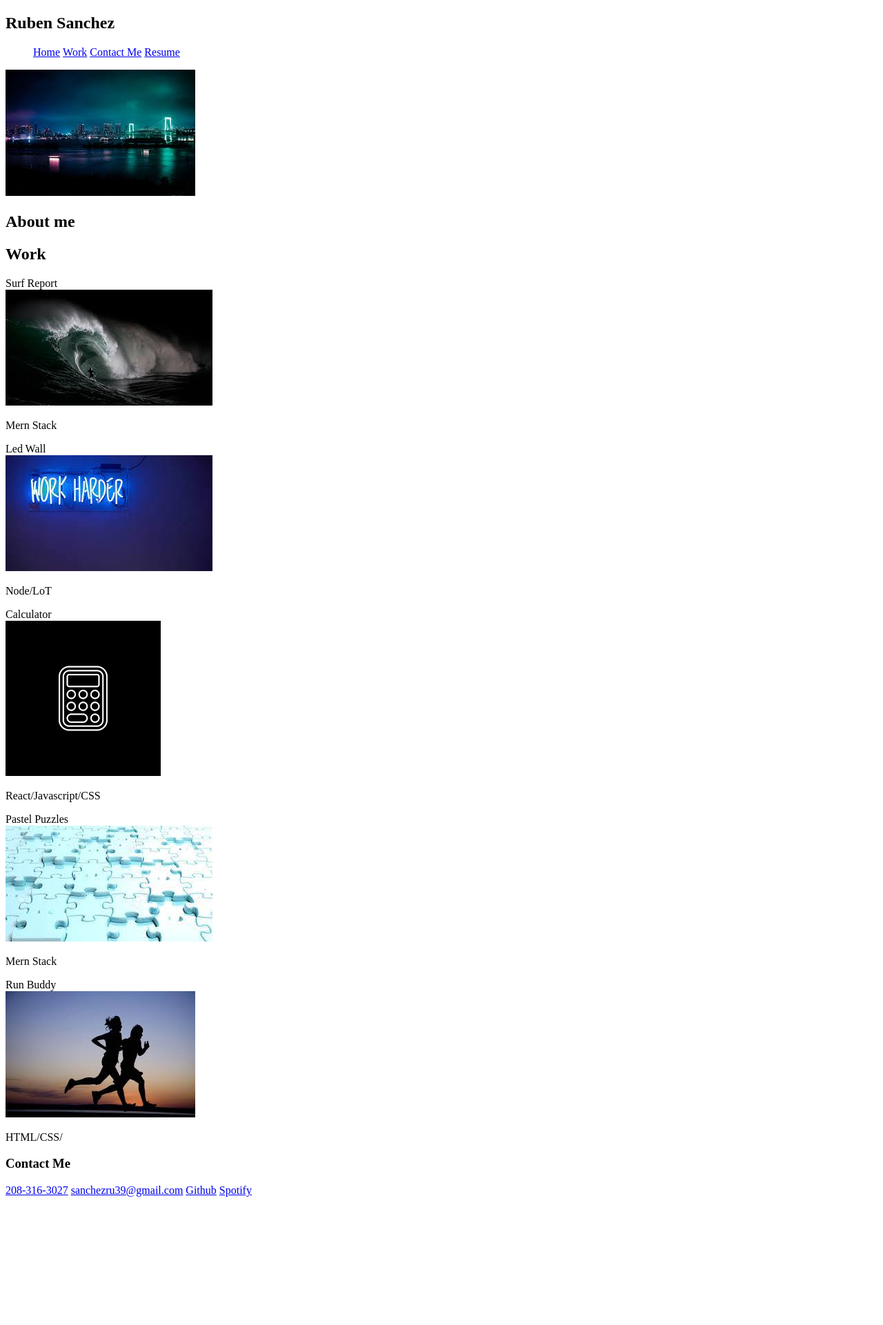
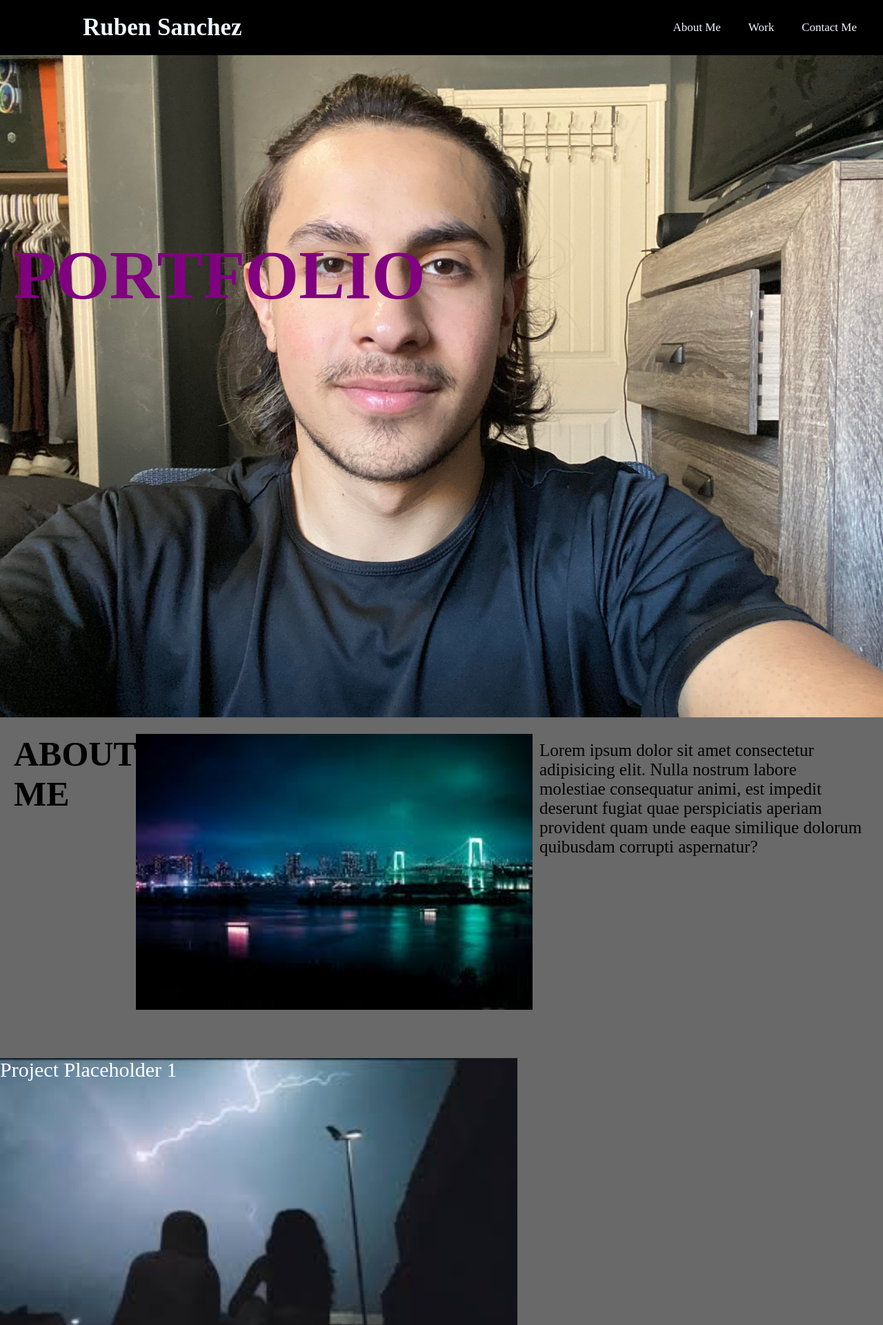
Before and after one commit to SuenoRuben/advanced-css-challenge, a plain HTML site: page index.html in a window 1280 px wide. Shown: the top 1921 px of the page at 69% size. Before the commit the page ends 1743 px from the top, so only its background shows below. Drawn offline with Linux system fonts and the light colour scheme.

Commit message:
final review

```diff
--- a/index.html
+++ b/index.html
@@ -5,72 +5,83 @@
         <meta charset="UTF-8" />
         <meta name="viewport" content="width=device-width, initial-scale=1.0" />
         <title>Advanced Selectors with CSS</title>
-        <link rel="stylesheet" href="reset.css" />
         <link rel="stylesheet" href="style.css" />
+        <link rel="stylesheet" media="screen and (max-width: 800px)" href="tablet.css"/>
+        <link rel="stylesheet" media="screen and (max-width: 530px)" href="phone.css"/>
+
 </head>
 
     <Body>
-        <section class="header">
-
-            <h1>Ruben Sanchez</h1>
-
             <nav>
+                <label class="logo">Ruben Sanchez</label>
                 <ul>
-                  <a href="#">Home</a>
-                  <a href="#">Work</a>
-                  <a href="#">Contact Me</a>
-                  <a href="#">Resume</a>
+                  <li><a href= "#main">About Me</a></li>
+                  <li><a href="#work">Work</a></li>
+                  <li><a href="#footer">Contact Me</a></li>
                 </ul>
               </nav>
-              <section id="nav">
-                <img src="./images/nav-bar.jpg" alt="rain nav background" />
+
+            <section class="portfolio">
+                <img src="./images/me.jpg">
+                <div class="portfolio-text">
+                    <h4>Portfolio</h4>
+                </div>
             </section>
-        </section>
 
-        <section class="main">
-            <h1>About me</h1>
-            <p></p>
-        </section>
+            <section class="main">
+                <div id="pic">
+                <h1 class="headings">ABOUT ME</h1>
+                <img src="images/nav-bar.jpg" alt="Neoncity">
+                <div id="paragraph">
+                <a name="main">
+                    <p>Lorem ipsum dolor sit amet consectetur adipisicing elit. Nulla nostrum labore molestiae consequatur animi, est impedit deserunt fugiat quae perspiciatis aperiam provident quam unde eaque similique dolorum quibusdam corrupti aspernatur?</p>
+                    </div>
+                </div>
+                </a>
+            </section>
 
-        <section class="work">
-            <h1>Work</h1>
-                <section id="surf">
-                    <header>Surf Report</header>
-                    <img src="./images/surf-report.jpg" alt="surf report background" />
-                    <p>Mern Stack</p>
+          <section class="work">
+                <a name="work"></a>
+                <section class="lightning">
+                  <header>Project Placeholder 1</header>
+                  <img src="./images/look-lightning.jpg" alt="two people sitting looking at the lightning" />
+
+                </section>
+                <section class="led">
+                  <header>Project Placeholder 2</header>
+                  <img src="./images/led-wall.jpg" alt="led wallpaper saying work harder" />
+
+                </section>
+                <section class="dark">
+                  <header>Project Placeholder 3</header>
+                  <img src="./images/lightning.jpg" alt="lightning dark theme" />
                 </section>
 
-                <section id="led">
-                    <header>Led Wall</header>
-                    <img src="./images/led-wall.jpg" alt="neon led background" />
-                    <p>Node/LoT</p>
+                <section class="moon">
+                  <header>Project Placeholder 4</header>
+                  <img src="./images/moon.png" alt="moons until full moon picture dark theme" />
                 </section>
 
-                <section id="calculator">
-                    <header>Calculator</header>
-                    <img src="./images/calculator.jpg" alt="calculator background" />
-                    <p>React/Javascript/CSS</p>
+                <section class="surf">
+                  <header>Project Placeholder 5</header>
+                  <img src="./images/surf-report.jpg" alt="surfing in dark ocean"/>
                 </section>
 
-                <section id="puzzle">
-                    <header>Pastel Puzzles</header>
-                    <img src="./images/pastel-puzzle.jpg" alt="pastel puzzle background" />
-                    <p>Mern Stack</p>
                 </section>
+            </section>
 
-                <section id="run">
-                    <header>Run Buddy</header>
-                    <img src="./images/run-buddy.jpg" alt="run buddy background" />
-                    <p>HTML/CSS/<p>
-                </section>
-        </section>
 
-        <section class="footer">
+
+
+        <section class="footer-contact">
+            <a name="footer">
             <h3>Contact Me</h3>
-                <a href="#">208-316-3027</a>
-                <a href="#">sanchezru39@gmail.com</a>
-                <a href="#">Github</a>
-                <a href="#">Spotify</a>
-        </section>
+                <ul>
+                    <li><a href="208-316-3027">208-316-3027</a></li>
+                    <li></li><a href="mailto:sanchezru39@gmail.com">sanchezru39@gmail.com</a></li>
+                    <li></li><a href="https://github.com/SuenoRuben">Github</a></li>
+                </ul>
+            </a>
+        </div>
     </Body>
 </html>
--- /dev/null
+++ b/phone.css
@@ -0,0 +1,18 @@
+body {
+    text-align: center;
+}
+
+.portfolio-text {
+    font-size: 60px;
+}
+
+.main {
+display: block;
+text-align: left;
+}
+
+.footer-contact {
+    height: 100%;
+    width: 100%;
+    text-align: center;
+}
--- a/style.css
+++ b/style.css
@@ -1,3 +1,183 @@
-a {
-    display:inline-block
+* {
+    padding: 0;
+    margin: 0;
+    text-decoration: none;
+    list-style: none;
+    box-sizing: border-box;
 }
+body {
+    background-color:dimgray;
+}
+/*This is the nav part of the website*/
+nav {
+    background-color:black;
+    height: 80px;
+    width: 100%;
+}
+
+label.logo {
+    color: aliceblue;
+    font-size: 35px;
+    line-height: 80px;
+    padding: 0 100px;
+    font-weight: bold;
+    margin-left: 20px;
+}
+
+nav ul {
+    float:right;
+    margin-right: 20px
+}
+
+nav ul li {
+    display:inline-block;
+    line-height: 80px;
+    margin: 0 5px;
+}
+
+nav ul li a {
+    color:aliceblue;
+    font-size: 17px;
+    padding: 7px 13px;
+    border-radius: 3px;
+}
+
+a:hover {
+    background: purple;
+    transition: .5s;
+}
+
+/*This is the portfolio of the website with a picture of me*/
+.portfolio {
+    position: relative;
+}
+
+.portfolio img {
+    max-width:100%;
+    height: auto;
+}
+
+.portfolio-text {
+    position:absolute;
+    top: 25%;
+    color: purple;
+    padding: 20px;
+    font-size: 100px;
+    text-transform: uppercase;
+    font-weight: bold;
+    margin-bottom: 5px;
+}
+
+/*This is the About Me part of the website.*/
+.main {
+    display: flex;
+    flex-direction: column;
+    box-sizing: border-box;
+    padding: 20px;
+    margin-bottom: 50px;
+}
+
+
+#pic {
+    display: flex;
+}
+
+.main h1 {
+    font-size: 50px;
+}
+
+#pic img {
+    width: 575px;
+    height: 400px;
+}
+
+.main p{
+    text-align: left;
+    font-size: 25px;
+}
+#paragraph {
+    display: flex;
+    flex-direction: column;
+    text-align: justify;
+    padding: 10px;
+
+}
+
+
+/*This is the work part of the webpage.*/
+.lightning, .led, .dark, .moon, .surf {
+    display: inline-block;
+
+  }
+
+  .lightning img, .led img, .dark img, .moon img, .surf img{
+    width: 750px;
+    height: auto;
+  }
+
+  .lightning header {
+    position: absolute;
+    color: #fff;
+    font-size: 30px;
+  }
+
+  .led header {
+    position: absolute;
+    color: #fff;
+    font-size: 30px;
+  }
+
+  .dark header {
+    position: absolute;
+    color: #fff;
+    font-size: 30px;
+  }
+
+  .moon header {
+    position: absolute;
+    color: #fff;
+    font-size: 30px;
+  }
+
+  .surf header {
+    position: absolute;
+    color: #fff;
+    font-size: 30px;
+  }
+
+
+ /*footer*/
+
+.footer-contact {
+    background-color:black;
+    height: 100%;
+    width: 100%;
+    text-align: center;
+    color: aliceblue;
+}
+
+h3 {
+    font-size: 50px;
+    color: aliceblue;
+    font-size: 35px;
+    line-height: 80px;
+    padding: 0 100px;
+    font-weight: bold;
+    margin-left: 20px;
+}
+}
+
+.contacts {
+
+color: aliceblue;
+}
+
+#contacts a:hover {
+    background: purple;
+    transition: .5s;
+}
+
+.footer-contact a {
+    color: aliceblue;
+    display: inline-block;
+}
--- /dev/null
+++ b/tablet.css
@@ -0,0 +1,12 @@
+body {
+    text-align: center;
+}
+
+.portfolio-text {
+    font-size: 60px;
+}
+
+.main {
+display: block;
+text-align: left;
+}
```
Also changed, not shown: images/lightning.jpg (added), images/look-lightning.jpg (added), images/me.jpg (added), images/moon.png (added), 1 other file.
